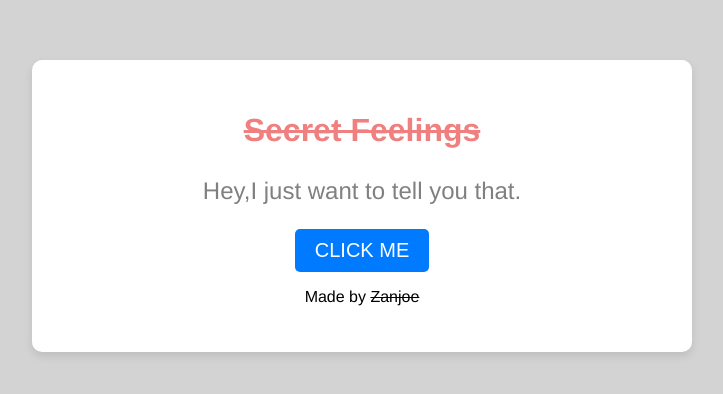
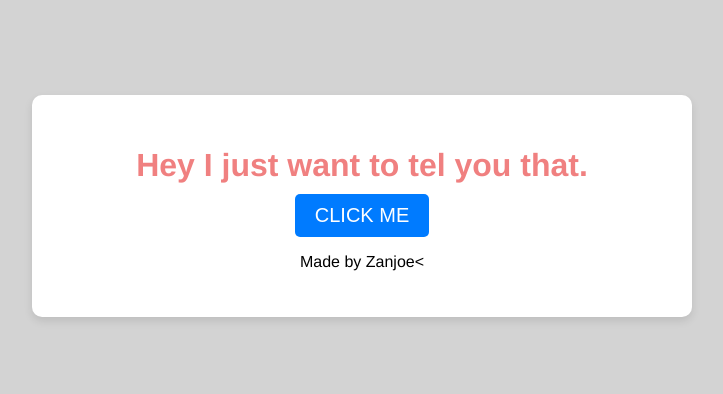
Before and after one commit to Zanjoee/confeshion, a plain HTML site: page index.html in a window 1280 px wide. Shown: the part 194-588 px from the top of the page, without its empty margins (278-1001 px from the left). Drawn offline with Linux system fonts and the light colour scheme.

Commit message:
Update index.html

```diff
--- a/index.html
+++ b/index.html
@@ -75,10 +75,10 @@
 </head>
 <body>
 <div id="messageContainer">
-    <h1><del>Secret Feelings</del></h1>
-    <p id="messageDisplay">Hey,I just want to tell you that.</p>
+    <h1>Hey I just want to tel you that.</h1>
+
     <input type="button" value="CLICK ME" onclick="displayNextMessage()">
-    <p>Made by <del style="color: black;">Zanjoe</del></p>
+    <p>Made by Zanjoe<</p>
 </div>
 
 <script>
```
